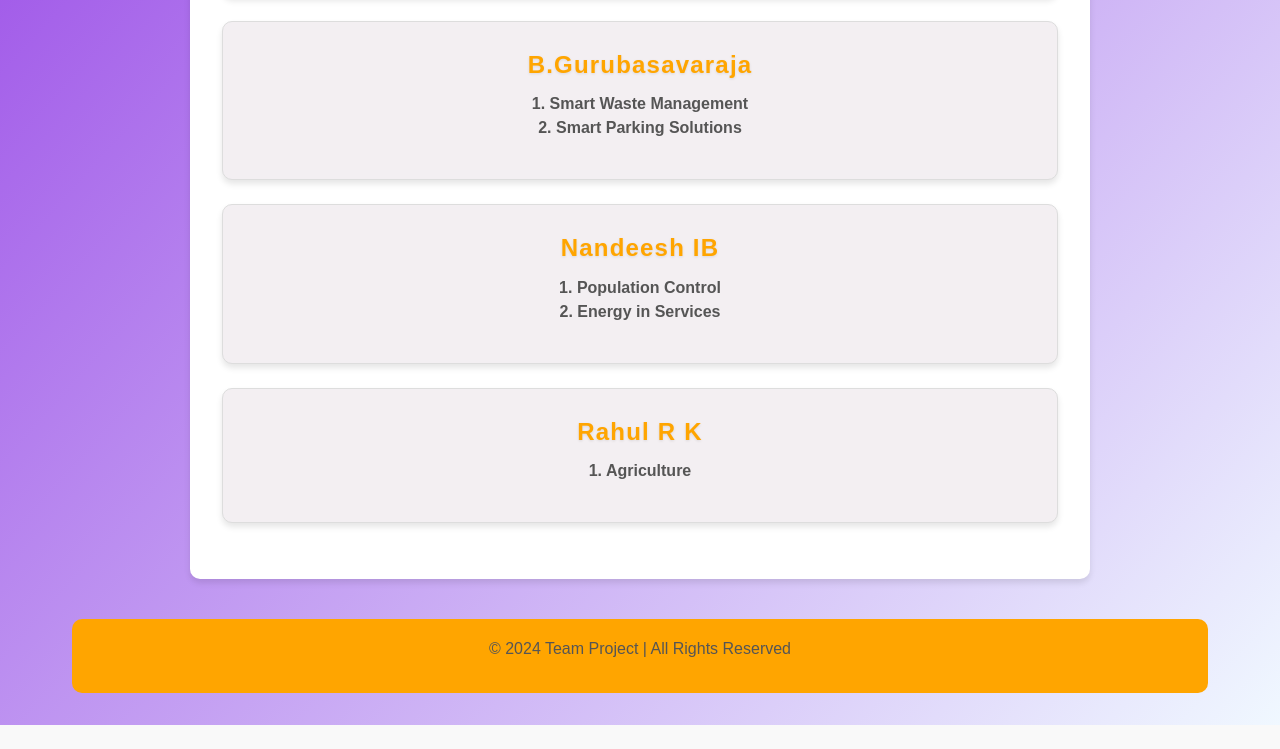
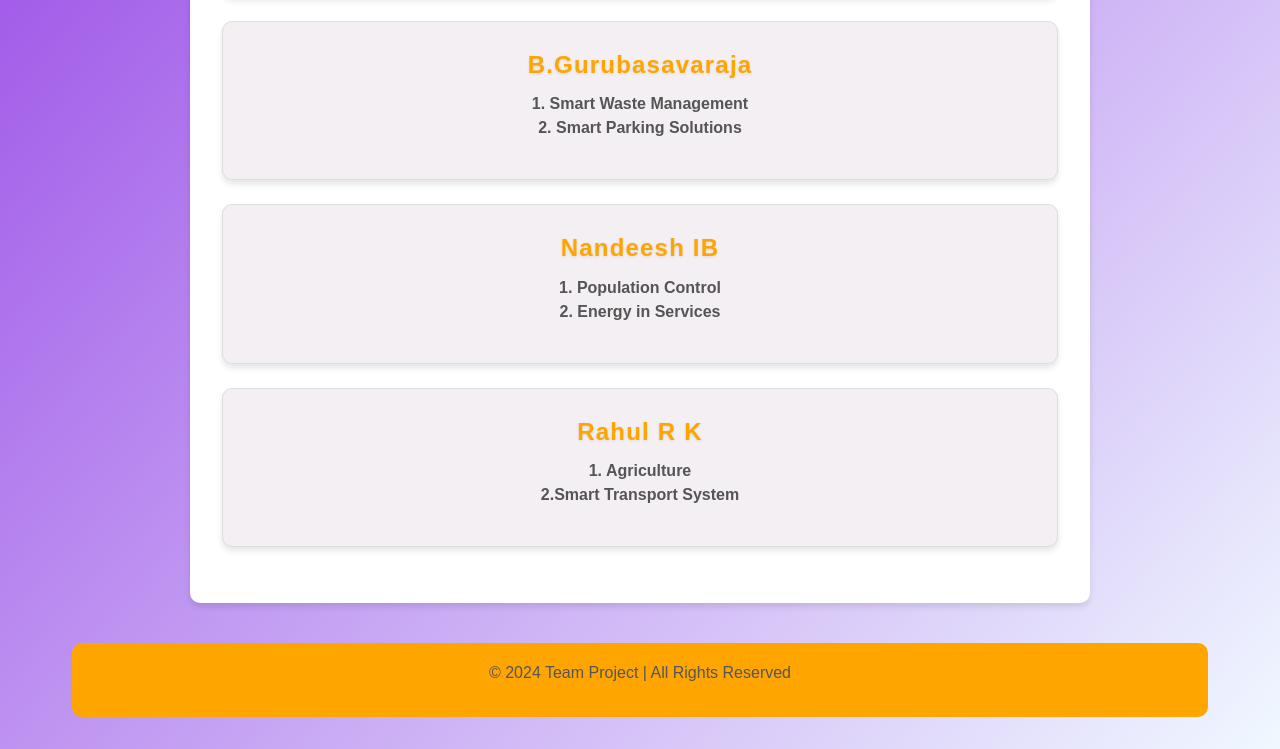
Before and after one commit to Sudeepsanshi19/Hanoi-github.io, a plain HTML site: page businesscase.html in a window 1280 px wide. Shown: the part 702-1451 px from the top of the page. Before the commit the page ends 1427 px from the top, so only its background shows below. Drawn offline with Linux system fonts and the light colour scheme.

Commit message:
Update businesscase.html

```diff
--- a/businesscase.html
+++ b/businesscase.html
@@ -144,6 +144,7 @@
                 <h2>Rahul R K</h2>
                 <p>
                     1. Agriculture <br>
+                    2.Smart Transport System<br>
                 </p>
             </a>
         </div>
```
